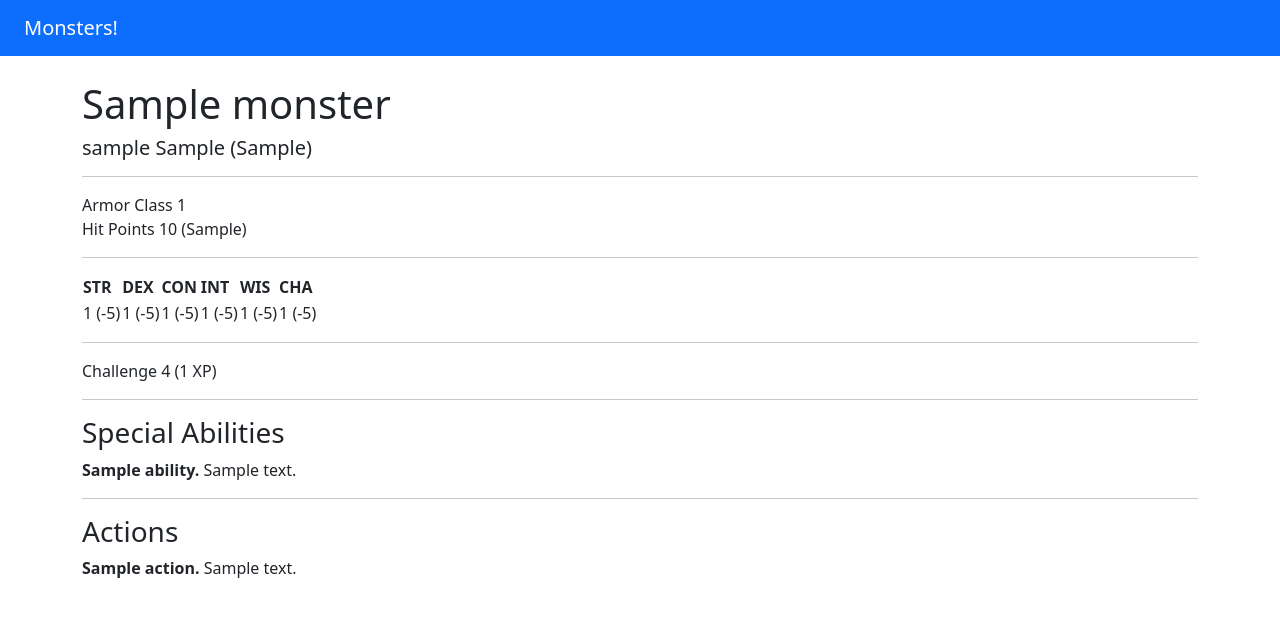
After one commit to jermer/combat-kitchen, a Flask app: page /monster/1 in a window 1280 px wide. The commit adds this page. Shown: the top 617 px of the page. Run offline with Flask 2, Linux system fonts and the light colour scheme; tables that the repository leaves empty hold one stand-in row (values such as "Sample post"); some libraries are stand-ins or nearby versions.

Commit message:
object oriented refactoring in js

```diff
--- a/app.py
+++ b/app.py
@@ -37,7 +37,16 @@ def root():
                 .order_by(Monster.name)
                 .limit(10))
 
-    return render_template('index.html', monsters=monsters, monster_types = Monster.types())
+    return render_template('index.html', monsters=monsters, monster_types=Monster.types())
+
+
+@app.route("/monster/<monster_id>")
+def show_monster(monster_id):
+    """Render a monster stat sheet"""
+
+    m = Monster.query.get_or_404(monster_id)
+
+    return render_template('monster.html', monster=m)
 
 
 # API FUNCTIONALITY
@@ -51,6 +60,8 @@ def get_monsters():
     max_cr = request.args['max_cr']
 
     type = request.args.get('type', None)
+
+    # results_per_page = request.args.get('results_per_page', 10)
 
     query = db.session.query(Monster)
 
@@ -70,7 +81,8 @@ def get_monsters():
     #             .limit(10)
     #             )
 
-    monsters = query.order_by(Monster.name).limit(10)
+    monsters = query.order_by(Monster.name).all()
+    # limit(results_per_page)
 
-    serialized=[m.serialize() for m in monsters]
+    serialized = [m.serialize() for m in monsters]
     return jsonify(monsters=serialized)
--- a/models.py
+++ b/models.py
@@ -51,8 +51,11 @@ class Monster(db.Model):
     def types(cls):
         """Return a list of monster types present in the db"""
 
-        result = Monster.query.with_entities(
-            Monster.type).group_by(Monster.type).all()
+        result = (Monster.query
+                  .with_entities(Monster.type)
+                  .group_by(Monster.type)
+                  .order_by(Monster.type)
+                  .all())
         result = [t[0] for t in result]
         return result
 
@@ -81,6 +84,14 @@ class Monster(db.Model):
             return "1/2"
         else:
             return str(int(self.challenge_rating))
+
+    def mod(self, attr):
+        if attr % 2 == 1:
+            attr -= 1
+
+        attr = int((attr-10)/2)
+
+        return (str(attr) if attr < 0 else f"+{attr}")
 
 
 class SpecialAbility(db.Model):
--- a/static/app.js
+++ b/static/app.js
@@ -1,10 +1,117 @@
 
+class MonsterTable {
+
+    constructor() {
+        this.page = 2;
+        this.resultsPerPage = 5;
+
+        this.minCR = 0;
+        this.maxCR = 30;
+        this.type = "";
+
+        this.HTMLtable = $('#monster-table-body');
+
+        this.monsters = [];
+    }
+
+    //
+    // Query the API based on the current settings
+    //
+    async queryMonsters() {
+        const params = {
+            min_cr: this.minCR,
+            max_cr: this.maxCR
+        }
+
+        // get updated monster list from the api
+        const resp = await axios.get(`http://localhost:5000/api/monsters`, { params: params });
+
+        this.monsters = JSON.parse(JSON.stringify(resp.data.monsters));
+
+        console.log( resp.data.monsters[0] );
+        console.log( this.monsters[0] );
+
+    }
+
+    updateView() {
+        // render the result
+        this.renderMonsterTable(this.monsters)
+    }
+
+    renderMonsterTable(monsters) {
+        // empty the table
+        this.HTMLtable.empty();
+
+        // print a helpful message if no monsters
+        if (monsters.length === 0) {
+            this.HTMLtable.append(`<tr scope="row"><td colspan="4">No monsters match match filter parameters.</td></tr>`);
+            return;
+        }
+
+        // determine starting monster based on pagination
+        const start = (this.page - 1) * (this.resultsPerPage);
+
+        for (let i = 0; i < this.resultsPerPage; i++) {
+            let m = monsters[start + i];
+            console.log(m.name);
+            this.HTMLtable.append(this.renderMonsterTableRow(m));
+        }
+    }
+
+    renderMonsterTableRow(monster) {
+        return (`<tr scope="row" data-mid="${monster.id}">
+            <td><i class="fa-solid fa-eye monster-detail" ></i></td>
+            <td>${monster.name}</td>
+            <td>${monster.size}</td>
+            <td>${monster.cr}</td>
+            <td>${monster.type}</td>
+        </tr>`)
+    }
+
+    showNextPage() {
+        this.page++;
+        this.updateView()
+    }
+
+    showPrevPage() {
+        this.page = this.page > 1 ? this.page - 1 : 1
+        this.updateView()
+    }
+}
+
+//
+//  On page load, instantiate a new MonsterTable and populate monster list
+//
+var MONSTER_TABLE;
+
+$(document).ready(async function () {
+    MONSTER_TABLE = new MonsterTable();
+    // debugger;
+    await MONSTER_TABLE.queryMonsters();
+    // debugger;
+    MONSTER_TABLE.updateView();
+});
+
+
+//
+//  PAGINATION BUTTONS
+//
+$('#table-prev-btn').on("click", function (e) {
+    MONSTER_TABLE.showPrevPage(e)
+});
+
+$('#table-next-btn').on("click", function (e) {
+    MONSTER_TABLE.showNextPage(e)
+});
+
+
+// HANDLE THE FORM
 
 $('#monster-filter-form').submit(handleFormSubmit)
 
 async function handleFormSubmit(evt) {
     evt.preventDefault();
-    $('#monster-table').empty()
+    $('#monster-table-body').empty()
 
     // const cr = $('#cr-input').val();
 
@@ -13,48 +120,44 @@ async function handleFormSubmit(evt) {
 
     const type = $("#type-input").val();
 
+    // const resultsPerPage = $("#results-per-page-input").val();
+
     // console.log(`Form submitted with CR = ${cr}`);
     console.log(`Form submitted with CR range = ${minCR} - ${maxCR} and type = ${type}`);
 
-    const resp = await axios.get(`http://localhost:5000/api/monsters`, { params: { min_cr: minCR, max_cr: maxCR, type: type } });
+    const params = {
+        min_cr: minCR,
+        max_cr: maxCR,
+        type: type
+        // results_per_page: resultsPerPage
+    }
+
+    const resp = await axios.get(`http://localhost:5000/api/monsters`, { params: params });
 
     renderMonsterTable(resp.data.monsters)
-
 }
 
-function renderMonsterTable(monsters) {
-    const $mtable = $('#monster-table')
 
-    if (monsters.length === 0) {
-        $mtable.append(`<tr scope="row"><td colspan="4">No monsters match match filter parameters.</td></tr>`);
-        return;
-    }
+/*
 
-    for (m of monsters) {
-        console.log(m.name)
-        $mtable.append(renderMonsterTableRow(m))
-        // $cupcakeList.append(formatCupcakeCard(c));
-    }
+function detail(evt) {
+    // var test = $(this).closest('tr').attr('data-mid');
+    var test = $(this).closest('tr').data('mid');
+    console.log(test);
+
+    //debugger
+
+    var myOffcanvas = document.getElementById(`offcanvasMonster${test}`);
+    var bsOffcanvas = new bootstrap.Offcanvas(myOffcanvas)
+    bsOffcanvas.show();
 }
 
-function renderMonsterTableRow(monster) {
-    return (`<tr scope="row">
-        <td>${monster.name}</td>
-        <td>${monster.size}</td>
-        <td>${monster.cr}</td>
-        <td>${monster.type}</td>
-    </tr>`)
-}
+$("#monster-table tbody").on("click", "i", detail)
 
-//
-//  On page load, populate monster list
-//
-$(document).ready(populateMonsters);
+*/
 
-async function populateMonsters() {
-    const resp = await axios.get(`http://localhost:5000/api/monsters`, { params: { min_cr: 0, max_cr: 30 } });
-    renderMonsterTable(resp.data.monsters)
-}
+
+
 
 
 
@@ -70,7 +173,7 @@ $("#slider-range").slider({
     }
 });
 // $("#amount").val($("#slider-range").slider("values", 0) +
-    // " - " + $("#slider-range").slider("values", 1));
+// " - " + $("#slider-range").slider("values", 1));
 $("#amount").val("0 - 30");
 
 
--- a/templates/base.html
+++ b/templates/base.html
@@ -32,6 +32,10 @@
     <script src="https://code.jquery.com/jquery-3.4.1.min.js"
         integrity="sha256-CSXorXvZcTkaix6Yvo6HppcZGetbYMGWSFlBw8HfCJo=" crossorigin="anonymous"></script>
     <script src="https://code.jquery.com/ui/1.13.1/jquery-ui.js"></script>
+    <script src="https://cdn.jsdelivr.net/npm/bootstrap@5.1.3/dist/js/bootstrap.bundle.min.js"
+        integrity="sha384-ka7Sk0Gln4gmtz2MlQnikT1wXgYsOg+OMhuP+IlRH9sENBO0LRn5q+8nbTov4+1p"
+        crossorigin="anonymous"></script>
+    <script src="https://kit.fontawesome.com/b2afdf776c.js" crossorigin="anonymous"></script>
     <script src="static/app.js"></script>
 </body>
 
--- /dev/null
+++ b/templates/monster.html
@@ -0,0 +1,69 @@
+{% extends 'base.html' %}
+
+{% block title %}
+{{monster.name}}
+{% endblock %}
+
+{% block content%}
+
+<h1>
+    {{monster.name}}
+</h1>
+
+<h5>
+    {{monster.size.lower()}} {{monster.type}} {% if monster.subtype %}({{monster.subtype}}){% endif %}
+</h5>
+
+<hr>
+
+<div>
+    Armor Class {{monster.armor_class}}
+</div>
+<div>
+    Hit Points {{monster.hit_points}} ({{monster.hit_dice}})
+</div>
+
+<hr>
+
+<table>
+    <thead>
+        <th scope="col">STR</th>
+        <th scope="col">DEX</th>
+        <th scope="col">CON</th>
+        <th scope="col">INT</th>
+        <th scope="col">WIS</th>
+        <th scope="col">CHA</th>
+    </thead>
+    <tbody>
+        <td>{{monster.strength}} ({{monster.mod(monster.strength)}})</td>
+        <td>{{monster.dexterity}} ({{monster.mod(monster.dexterity)}})</td>
+        <td>{{monster.constitution}} ({{monster.mod(monster.constitution)}})</td>
+        <td>{{monster.intelligence}} ({{monster.mod(monster.intelligence)}})</td>
+        <td>{{monster.wisdom}} ({{monster.mod(monster.wisdom)}})</td>
+        <td>{{monster.charisma}} ({{monster.mod(monster.charisma)}})</td>
+    </tbody>
+</table>
+
+<hr>
+Challenge {{monster.cr()}} ({{monster.xp}} XP)
+
+{% if monster.special_abilities %}
+<hr>
+<h3>Special Abilities</h3>
+{% for spab in monster.special_abilities %}
+<div>
+    <b>{{spab.name}}.</b> {{spab.desc}}
+</div>
+{% endfor %}
+{% endif %}
+
+<hr>
+<h3>Actions</h3>
+
+{% for act in monster.actions %}
+<div>
+    <b>{{act.name}}.</b> {{act.desc}}
+</div>
+{% endfor %}
+
+{% endblock %}
```
Also changed, not shown: templates/index.html (+67 -21 lines), templates/mon.html (added, +60 -0 lines).
